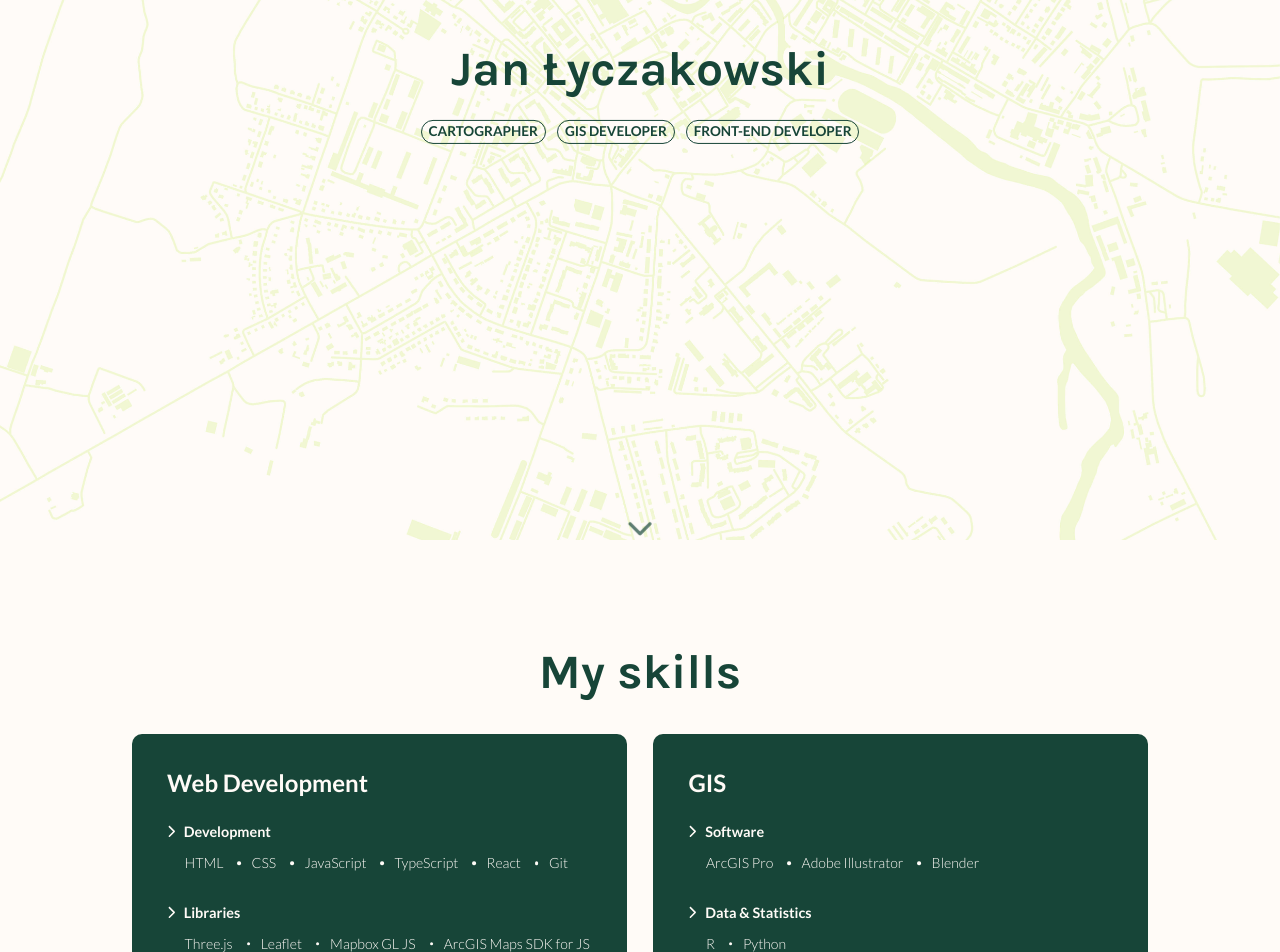
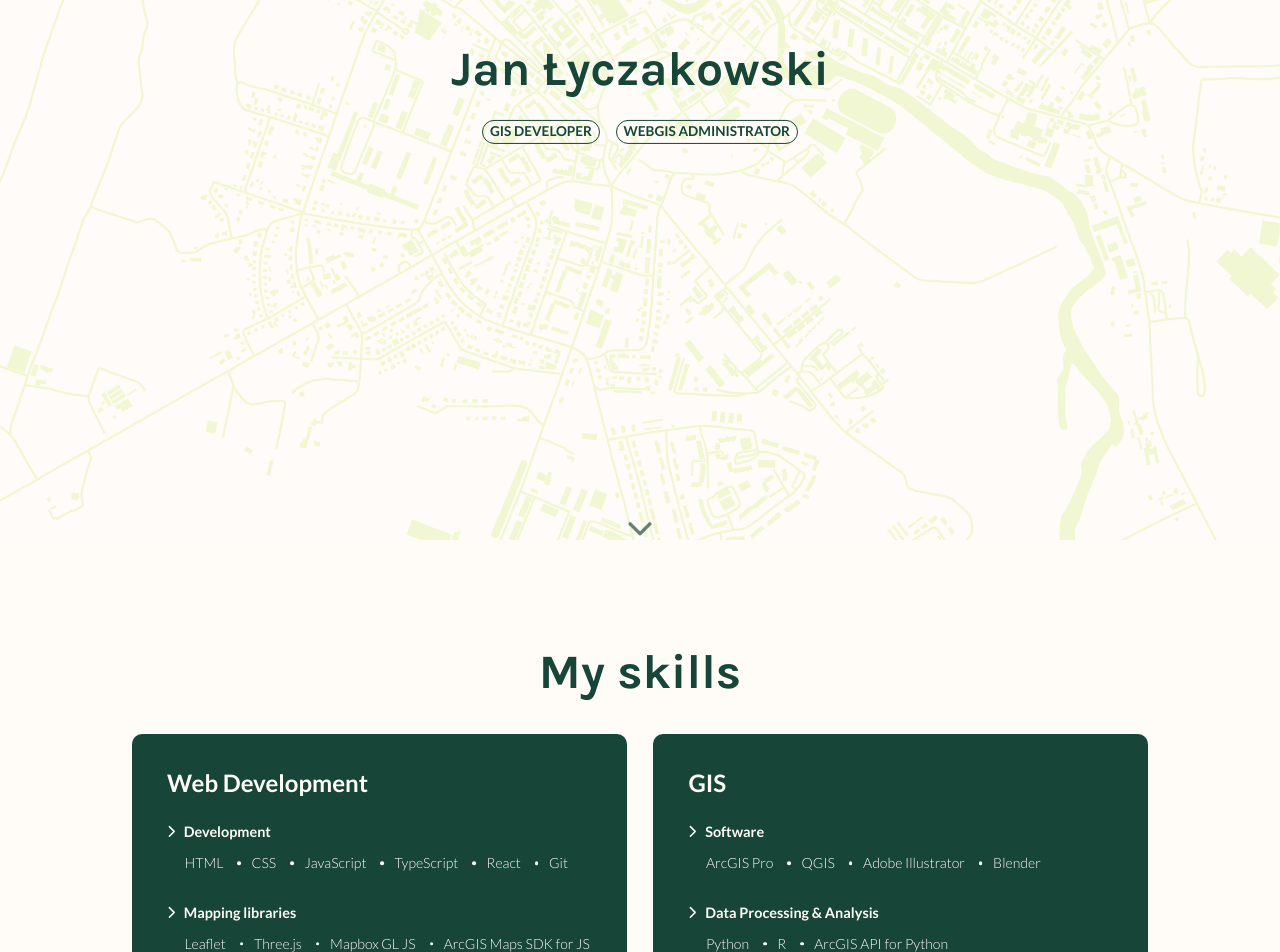
Before and after one commit to janlyczakowski/jan_lyczakowski_portfolio, a React (Create React App) app: page /#/ in a window 1280 px wide. Shown: the part 260-1212 px from the top of the page. Built offline with nearby package versions, Linux system fonts and the light colour scheme.

Commit message:
new location added, skills updated

```diff
--- a/src/components/Header.jsx
+++ b/src/components/Header.jsx
@@ -31,9 +31,8 @@ function Header() {
         <div className={styles.title_container}>
           <h1 className={styles.title_picture}>Jan Łyczakowski</h1>
           <ul className={styles.subtitle_list}>
-            <li className={styles.subtitle}>Cartographer</li>
             <li className={styles.subtitle}>GIS Developer</li>
-            <li className={styles.subtitle}>Front-end Developer</li>
+            <li className={styles.subtitle}>WebGIS Administrator</li>
           </ul>
         </div>
         <FontAwesomeIcon icon={faChevronDown} className={arrowStyle} />
--- a/src/components/MySkills.jsx
+++ b/src/components/MySkills.jsx
@@ -45,11 +45,11 @@ function MySkills() {
                 icon={faChevronRight}
                 className={styles.arrow_icon}
               />
-              <p className={styles.category_subtitles}>Libraries</p>
+              <p className={styles.category_subtitles}>Mapping libraries</p>
             </div>
             <ul className={styles.skills_list}>
+              <li className={styles.skills_element}>Leaflet</li>
               <li className={styles.skills_element}>Three.js</li>
-              <li className={styles.skills_element}>Leaflet</li>
               <li className={styles.skills_element}>Mapbox GL JS</li>
               <li className={styles.skills_element}>ArcGIS Maps SDK for JS</li>
             </ul>
@@ -66,6 +66,7 @@ function MySkills() {
             </div>
             <ul className={styles.skills_list}>
               <li className={styles.skills_element}>ArcGIS Pro</li>
+              <li className={styles.skills_element}>QGIS</li>
               <li className={styles.skills_element}>Adobe Illustrator</li>
               <li className={styles.skills_element}>Blender</li>
             </ul>
@@ -74,11 +75,14 @@ function MySkills() {
                 icon={faChevronRight}
                 className={styles.arrow_icon}
               />
-              <p className={styles.category_subtitles}>Data & Statistics</p>
+              <p className={styles.category_subtitles}>
+                Data Processing & Analysis
+              </p>
             </div>
             <ul className={styles.skills_list}>
+              <li className={styles.skills_element}>Python</li>
               <li className={styles.skills_element}>R</li>
-              <li className={styles.skills_element}>Python</li>
+              <li className={styles.skills_element}>ArcGIS API for Python</li>
             </ul>
           </div>
 
--- a/src/css/Header.module.css
+++ b/src/css/Header.module.css
@@ -58,12 +58,13 @@
 .subtitle_list {
   display: flex;
   padding: 0;
-  justify-content: space-around;
+  justify-content: center;
   color: var(--clr-dark-color-text);
   list-style: none;
   font-weight: var(--fw-extra-bold);
   font-size: 0.4rem;
   text-transform: uppercase;
+  gap: 1rem;
 }
 .subtitle {
   padding: 0 0.5em;
--- a/src/pages/AboutMe.jsx
+++ b/src/pages/AboutMe.jsx
@@ -5,7 +5,11 @@ import '../css/index.css';
 import Timeline from '../components/Timeline';
 import Map from '../components/Map';
 import { FontAwesomeIcon } from '@fortawesome/react-fontawesome';
-import { faBaby, faGraduationCap } from '@fortawesome/free-solid-svg-icons';
+import {
+  faBaby,
+  faGraduationCap,
+  faBriefcase,
+} from '@fortawesome/free-solid-svg-icons';
 
 const cities = [
   {
@@ -18,7 +22,7 @@ const cities = [
     text: 'I grew up in a small town in the north of Poland and since high school, I was already interested in geography.',
   },
   {
-    value: 13,
+    value: 11,
     id: 2,
     name: 'Warsaw',
     country: 'Poland',
@@ -26,7 +30,7 @@ const cities = [
     text: "After high school, I decided to study Geodesy and Cartography at the Warsaw University of Technology. That's when I became fascinated with maps and geospatial data.",
   },
   {
-    value: 25,
+    value: 22,
     id: 3,
     name: 'Bari',
     country: 'Italy',
@@ -34,7 +38,10 @@ const cities = [
     text: "During my university studies, I participated in the Eramus+ program for five months. It was a life-changing experience, not only academically but also culturally. It was during this time that I decided to study abroad and pursue my Master's in Cartography.",
   },
   {
-    value: 37,
+    value: 33,
+    label: (
+      <FontAwesomeIcon icon={faBriefcase} className={styles.slider_icon} />
+    ),
     id: 4,
     name: 'Genoa',
     country: 'Italy',
@@ -42,7 +49,7 @@ const cities = [
     text: 'After graduating in 2021, I successfully completed a seven-month internship in web development, where I discovered a passion for coding and web mapping. I enjoyed the experience so much that I continued working at the company as a front-end developer for six months.',
   },
   {
-    value: 50,
+    value: 44,
     id: 5,
     name: 'Munich',
     country: 'Germany',
@@ -50,7 +57,7 @@ const cities = [
     text: 'In October I started an International Cartography M.Sc. at the Technical University of Munich where during the first semester I expanded my knowledge in cartography and geovisualizations.',
   },
   {
-    value: 63,
+    value: 55,
     id: 6,
     name: 'Vienna',
     country: 'Austria',
@@ -58,7 +65,7 @@ const cities = [
     text: 'In the second semester at the Technical University of Vienna, I dived deeper into web mapping and multimedia cartography, gaining hands-on experience through practical projects that helped me polish my development skills.',
   },
   {
-    value: 75,
+    value: 66,
     id: 7,
     name: 'Transinne',
     country: 'Belgium',
@@ -66,7 +73,7 @@ const cities = [
     text: 'After finishing the second semester of my Master’s, I participated in the pilot edition of the Navigation Training Course organized by the European Space Agency where I learned a lot about navigation systems and location-based services.',
   },
   {
-    value: 87,
+    value: 77,
     id: 8,
     name: 'Dresden',
     country: 'Germany',
@@ -74,7 +81,7 @@ const cities = [
     text: "In the third semester of my Master's, I went back to Germany to study mobile cartography and 3D mapping at the Technical University of Dresden.",
   },
   {
-    value: 100,
+    value: 88,
     label: (
       <FontAwesomeIcon icon={faGraduationCap} className={styles.slider_icon} />
     ),
@@ -83,6 +90,17 @@ const cities = [
     country: 'Austria',
     time: '2024',
     text: 'In my final semester, I came back to Vienna to write my thesis about context-awareness and adaptive mobile mapping where I also worked as a tutor for the courses Web Mapping and Multimedia Cartography at the Technical University of Vienna.',
+  },
+  {
+    value: 100,
+    label: (
+      <FontAwesomeIcon icon={faBriefcase} className={styles.slider_icon} />
+    ),
+    id: 10,
+    name: 'Innsbruck',
+    country: 'Austria',
+    time: '2025',
+    text: 'After graduating from the International Cartography Master program, I have been working as a WebGIS Administrator. In this role, I manage and maintain WebGIS platforms and geospatial databases, while optimizing and automating geospatial data workflows.',
   },
 ];
 
--- a/src/utils/cities.js
+++ b/src/utils/cities.js
@@ -73,5 +73,14 @@ export const pointsData = {
       },
       id: 'Dresden',
     },
+    {
+      type: 'Feature',
+      properties: { city: 'Innsbruck', country: 'Austria' },
+      geometry: {
+        coordinates: [11.39454, 47.26266],
+        type: 'Point',
+      },
+      id: 'Innsbruck',
+    },
   ],
 };
```
